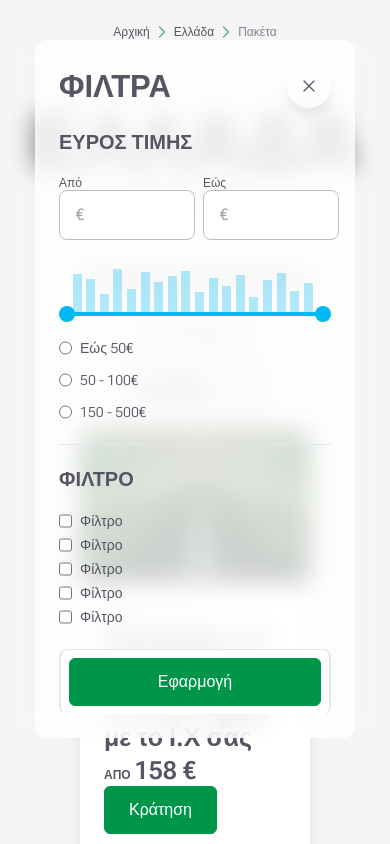
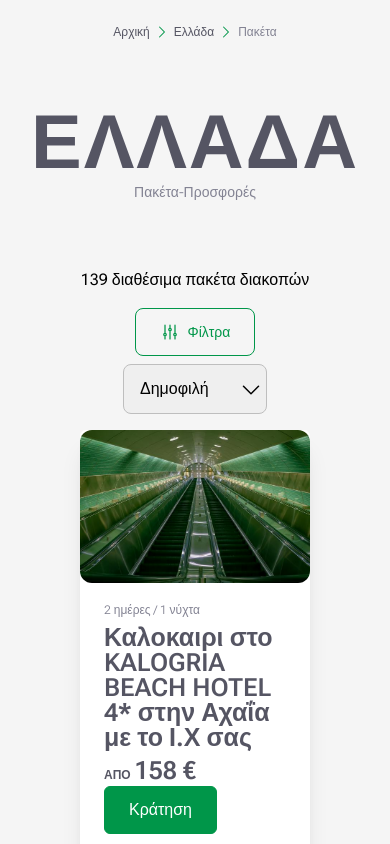
Before and after one commit to ELal3k/nelios-project, a Next.js app: page / in a window 390 px wide. Shown: the top 844 px of the page. Built offline with nearby package versions, Linux system fonts and the light colour scheme.

Commit message:
show mobile menu button

```diff
--- a/src/components/MobileFilterBtn.js
+++ b/src/components/MobileFilterBtn.js
@@ -7,7 +7,7 @@ export default function MobileFilterBtn() {
   return (
     <button
       className="btn-secondary lg:hidden gap-2 border-accent_green text-accent_green"
-      onClick={() => setShowFilter((prev) => !prev)}
+      onClick={() => setShowFilter(true)}
     >
       <AdjustmentsVerticalIcon className="h-5" />
       <p>Φίλτρα</p>
--- a/src/components/MobileMenu.js
+++ b/src/components/MobileMenu.js
@@ -10,9 +10,9 @@ import { XMarkIcon } from "@heroicons/react/24/solid"
 export default function MobileMenu() {
   const { setShowFilter } = useAppContext()
   return (
-    <div className="fixed lg:hidden w-full h-screem flex justify-center backdrop-blur-md z-30">
+    <div className="fixed lg:hidden w-full h-screen flex justify-center backdrop-blur-md z-30">
       {" "}
-      <div className="flex flex-col gap-6 p-6 bg-translucent_bg w-80 rounded-xl">
+      <div className=" fixed flex flex-col gap-6 p-6 bg-translucent_bg w-80 rounded-xl h-full">
         <div className="flex justify-between items-center">
           <h2 className="text-h5 font-semibold text-my_black ">ΦΙΛΤΡΑ</h2>
           <button
--- a/src/context/index.js
+++ b/src/context/index.js
@@ -4,7 +4,7 @@ import { createContext, useState, useContext } from "react"
 const AppContext = createContext(undefined)
 
 export function AppWrapper({ children }) {
-  let [showFilter, setShowFilter] = useState(true)
+  let [showFilter, setShowFilter] = useState(false)
 
   return (
     <AppContext.Provider value={{ showFilter, setShowFilter }}>
```
